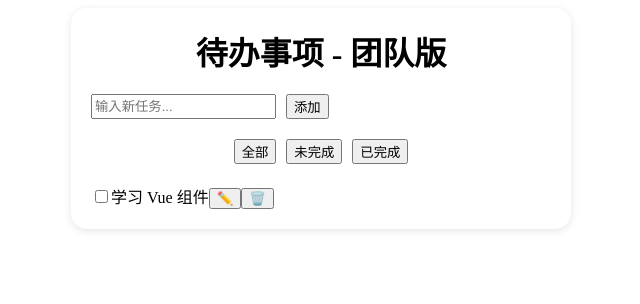
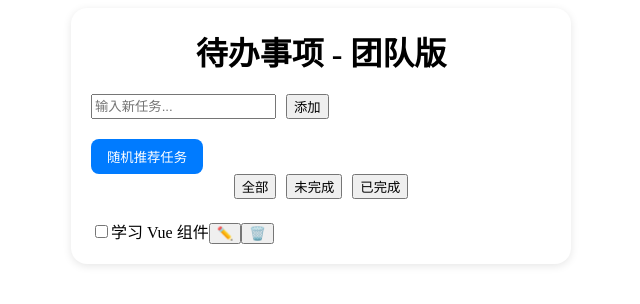
Before and after one commit to Zhou-wenbo/todo-vue, a Vue app: page / in a window 1280 px wide. Shown: the top 304 px of the page, without its empty margins (319-959 px from the left). Built offline with nearby package versions, Linux system fonts and the light colour scheme.

Commit message:
feat:添加登陆注释

```diff
--- a/src/App.vue
+++ b/src/App.vue
@@ -3,8 +3,11 @@
 
     <h1>待办事项 - 团队版</h1>
     <!--登录功能开发中-->
+    <!--这是新功能：登录注释-->
     <TodoInput @add="addTask" />
-
+    <button @click="fetchRandomTask" :disabled="loading">随机推荐任务</button>
+    <p v-if="loading">加载中...</p>
+    <p v-if="randomTask">推荐任务：{{randomTask}}</p>
     <TodoFilter
       :currentFilter="currentFilter"
       @change="setFilter"
@@ -28,8 +31,36 @@ import TodoList from './components/TodoList.vue'
 
 const tasks = ref([])
 const currentFilter = ref('all')
+const loading = ref (false)
+const randomTask = ref('')
+const fetchRandomTask = async () =>{
+  loading.value = true
+  randomTask.value = ''
+  //1.发起网络请求
+  try {
+     const randomId = Math.floor(Math.random() * 200 ) + 1
+     const response = await fetch(`https://jsonplaceholder.typicode.com/todos/${randomId}`)
+
+  //2. 检查响应是否成功
+  if(!response.ok){
+    throw new Error('网络响应失败')
+  }
+
+  //3.解析JSON数据
+   const date = await response.json()
+
+  //4.将数据中的title 字段存入 randomTask
+   randomTask.value = date.title
+} catch(error) {
+     console.error('请求出错:',error)
+     randomTask.value = '获取失败，请稍后重试'
+}finally{
+    loading.value = false
+}
+}
 
 const addTask = (text) => {
+  console.log('添加任务：',text)
   const newId = tasks.value.length ? Math.max(...tasks.value.map(t => t.id)) + 1 : 1
   tasks.value.push({
     id: newId,
```
